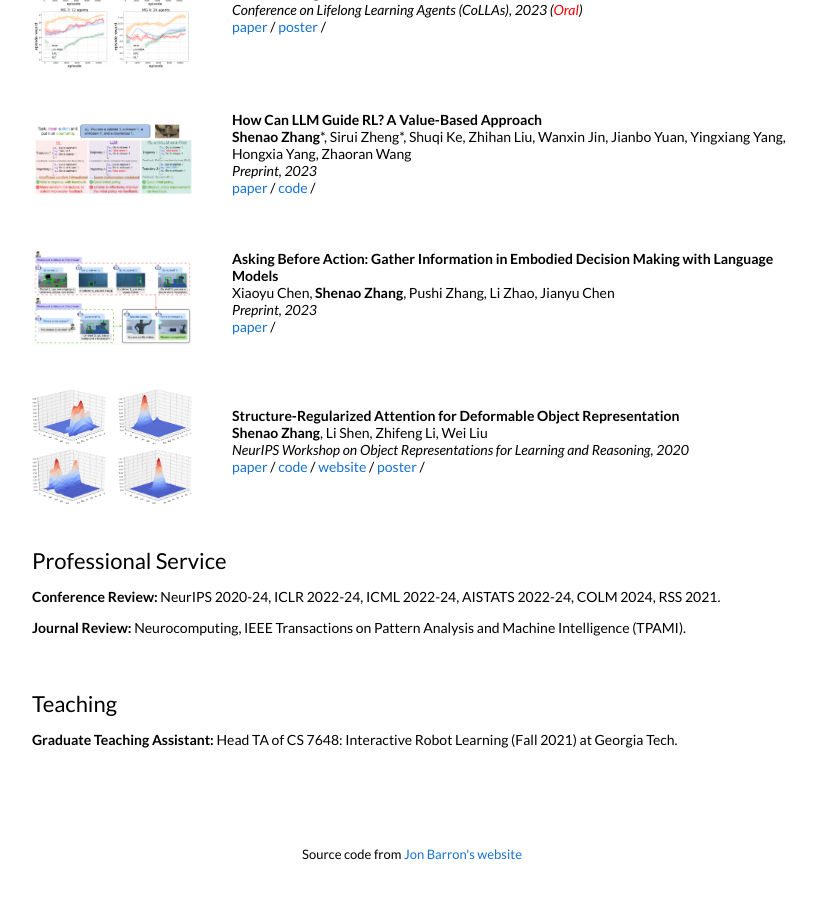
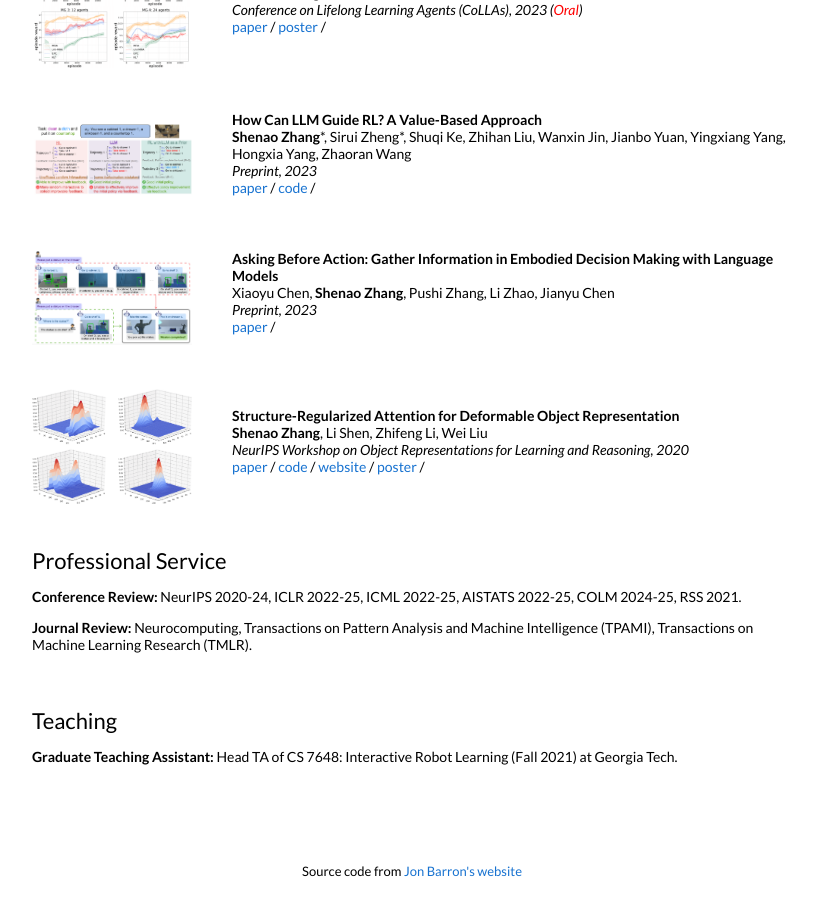
Before and after one commit to shenao-zhang/shenao-zhang.github.io, a Jekyll site: the page built from _posts/2025-01-05-brite.markdown, in a window 1280 px wide and 900 px high, scrolled down 2172 px. Shown: the whole window, without its empty margins (228-1045 px from the left). Built offline with Jekyll 4.4.1, drawn with Linux system fonts in a browser that asks for light colours.

Commit message:
Update default.html

```diff
--- a/_layouts/default.html
+++ b/_layouts/default.html
@@ -124,10 +124,10 @@
             <td style="padding:2.5%;width:100%;vertical-align:middle">
               <h2>Professional Service</h2>
               <p>
-                <b>Conference Review:</b> NeurIPS 2020-24, ICLR 2022-24, ICML 2022-24, AISTATS 2022-24, COLM 2024, RSS 2021.
+                <b>Conference Review:</b> NeurIPS 2020-24, ICLR 2022-25, ICML 2022-25, AISTATS 2022-25, COLM 2024-25, RSS 2021.
               </p>
               <p>
-                <b>Journal Review:</b> Neurocomputing, IEEE Transactions on Pattern Analysis and Machine Intelligence (TPAMI).
+                <b>Journal Review:</b> Neurocomputing, Transactions on Pattern Analysis and Machine Intelligence (TPAMI), Transactions on Machine Learning Research (TMLR).
               </p>
             </td>
           </tr>
```
